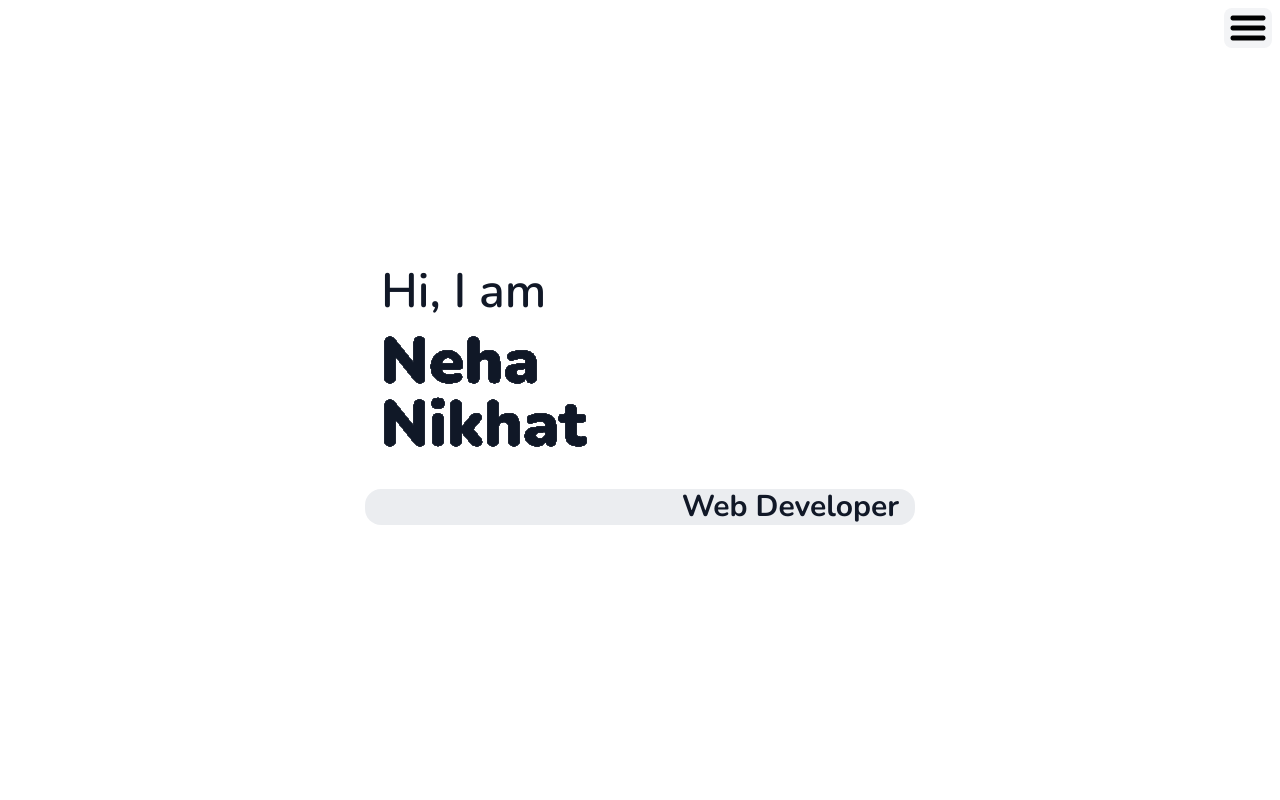
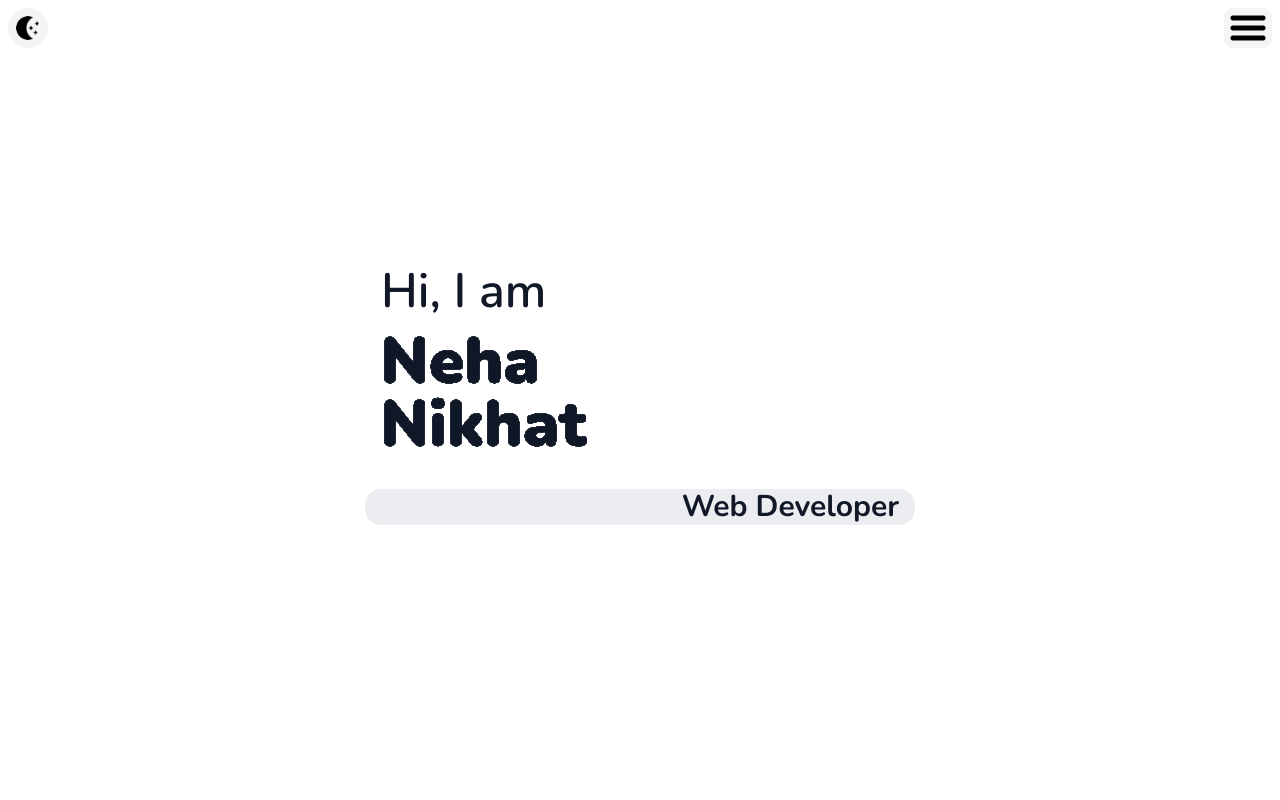
Before and after one commit to nehaniks/personal-portfolio, a React (Create React App) app: page / in a window 1280 px wide. Shown: the top 800 px of the page. Built offline with nearby package versions, Linux system fonts and the light colour scheme.

Commit message:
Added light/dark mode toggle

```diff
--- a/src/App.js
+++ b/src/App.js
@@ -9,7 +9,7 @@ import Contact from "./components/contact";
 
 function App() {
   return (
-    <div className="App font-body bg-white text-gray-900">
+    <div className="App font-body bg-white text-gray-900 dark:bg-gray-900 dark:text-white">
       <Navbar />
 
       <Element name="about">
--- a/src/components/navbar/index.js
+++ b/src/components/navbar/index.js
@@ -1,8 +1,11 @@
 import React, { useState } from "react";
 import { scroller } from "react-scroll";
+import useDarkMode from "../../hooks/useDarkMode";
 import IMAGES from "../../images/index";
 
 export default function Navbar() {
+  const [colorTheme, setTheme] = useDarkMode();
+
   const [showNav, setShowNav] = useState(false);
 
   const links = [
@@ -42,6 +45,24 @@ export default function Navbar() {
 
   return (
     <div className="fixed w-screen h-16 z-50">
+      <div
+        className="fixed top-0 left-0 m-2 text-2xl"
+        onClick={() => setTheme(colorTheme)}
+      >
+        {colorTheme === "light" ? (
+          <img
+            className="w-10 p-2 rounded-full bg-gray-100"
+            src={IMAGES.light}
+            alt="light"
+          ></img>
+        ) : (
+          <img
+            className="w-10 p-2 rounded-full bg-gray-100"
+            src={IMAGES.dark}
+            alt="dark"
+          ></img>
+        )}
+      </div>
       {showNav ? (
         <div className="fixed right-0 z-50 w-1/2 md:w-1/5 h-screen bg-gray-200">
           <button
--- /dev/null
+++ b/src/hooks/useDarkMode.js
@@ -0,0 +1,16 @@
+import { useEffect, useState } from "react";
+
+export default function useDarkMode() {
+  const [theme, setTheme] = useState(localStorage.theme);
+  const colorTheme = theme === "dark" ? "light" : "dark";
+
+  useEffect(() => {
+    const root = window.document.documentElement;
+
+    root.classList.remove(colorTheme);
+    root.classList.add(theme);
+    localStorage.setItem("theme", theme);
+  }, [theme, colorTheme]);
+
+  return [colorTheme, setTheme];
+}
--- a/src/images/index.js
+++ b/src/images/index.js
@@ -1,6 +1,8 @@
 const IMAGES = {
   menu: require("./menu.png").default,
   close: require("./close.png").default,
+  light: require("./light.png").default,
+  dark: require("./dark.png").default,
 
   html: require("./html.png").default,
   css: require("./css.png").default,
--- a/tailwind.config.js
+++ b/tailwind.config.js
@@ -1,6 +1,6 @@
 module.exports = {
   purge: ["./src/**/*.{js,jsx,ts,tsx}", "./public/index.html"],
-  darkMode: false, // or 'media' or 'class'
+  darkMode: "class", // or 'media' or 'class'
   theme: {
     extend: {
       fontFamily: {
```
Also changed, not shown: src/images/dark.png (added), src/images/light.png (added).
